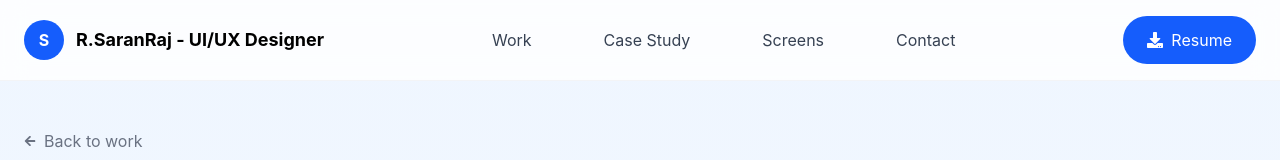
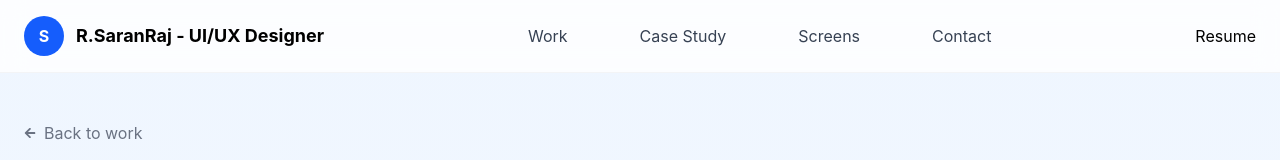
Before and after one commit to saranraj9738/saran-portfolio, a React (Vite) app: page /music-healing in a window 1280 px wide. Shown: the top 160 px of the page. Built offline with nearby package versions, Linux system fonts and the light colour scheme.

Commit message:
fix resume download

```diff
--- a/src/App.jsx
+++ b/src/App.jsx
@@ -123,8 +123,8 @@ export default function App() {
 
               {/* Resume button */}
               <a
-                href="/resume.pdf"
-                download="SaranRaj_Resume.pdf"
+                href="resume.pdf"
+                download="SaranRaj_Resume1.pdf"
                 className="flex items-center gap-2 px-6 py-3 rounded-full bg-blue-600 text-white hover:bg-blue-700 transition"
               >
                 <FaDownload />
--- a/src/pages/MusicHealing.jsx
+++ b/src/pages/MusicHealing.jsx
@@ -100,11 +100,9 @@ export default function MusicHealing() {
           </ul>
 
           <a
-            href="/resume.pdf"
+            href={`${import.meta.env.BASE_URL}SaranRaj_Resume1.pdf`}
             download="SaranRaj_Resume.pdf"
-            className="flex items-center gap-2 px-6 py-3 rounded-full bg-blue-600 text-white hover:bg-blue-700 transition"
           >
-            <FaDownload />
             Resume
           </a>
         </div>
--- a/src/pages/MusicHealingGallery.jsx
+++ b/src/pages/MusicHealingGallery.jsx
@@ -202,7 +202,7 @@ export default function MusicHealingGallery() {
           </ul>
 
           <a
-            href="/resume.pdf"
+            href="/SaranRaj_Resume1.pdf"
             download="SaranRaj_Resume.pdf"
             className="flex items-center gap-2 px-6 py-3 rounded-full bg-blue-600 text-white hover:bg-blue-700 transition"
           >
--- a/src/pages/ShareSeat.jsx
+++ b/src/pages/ShareSeat.jsx
@@ -123,7 +123,7 @@ export default function ShareSeat() {
 
           </ul>          {/* RIGHT BUTTON */}
           <a
-            href="/resume.pdf"
+            href="/SaranRaj_Resume1.pdf"
             download="SaranRaj_Resume.pdf"
             className="flex items-center gap-2 px-6 py-3 rounded-full bg-blue-600 text-white hover:bg-blue-700 transition"
           >
--- a/src/pages/ShareSeatGallery.jsx
+++ b/src/pages/ShareSeatGallery.jsx
@@ -216,7 +216,7 @@ export default function ShareSeatGallery() {
           </ul>
 
           <a
-            href="/resume.pdf"
+            href="/SaranRaj_Resume1.pdf"
             download="SaranRaj_Resume.pdf"
             className="flex items-center gap-2 px-6 py-3 rounded-full bg-blue-600 text-white hover:bg-blue-700 transition"
           >
```
Also changed, not shown: 2 other files (tests, documents, lock files or other folders).
